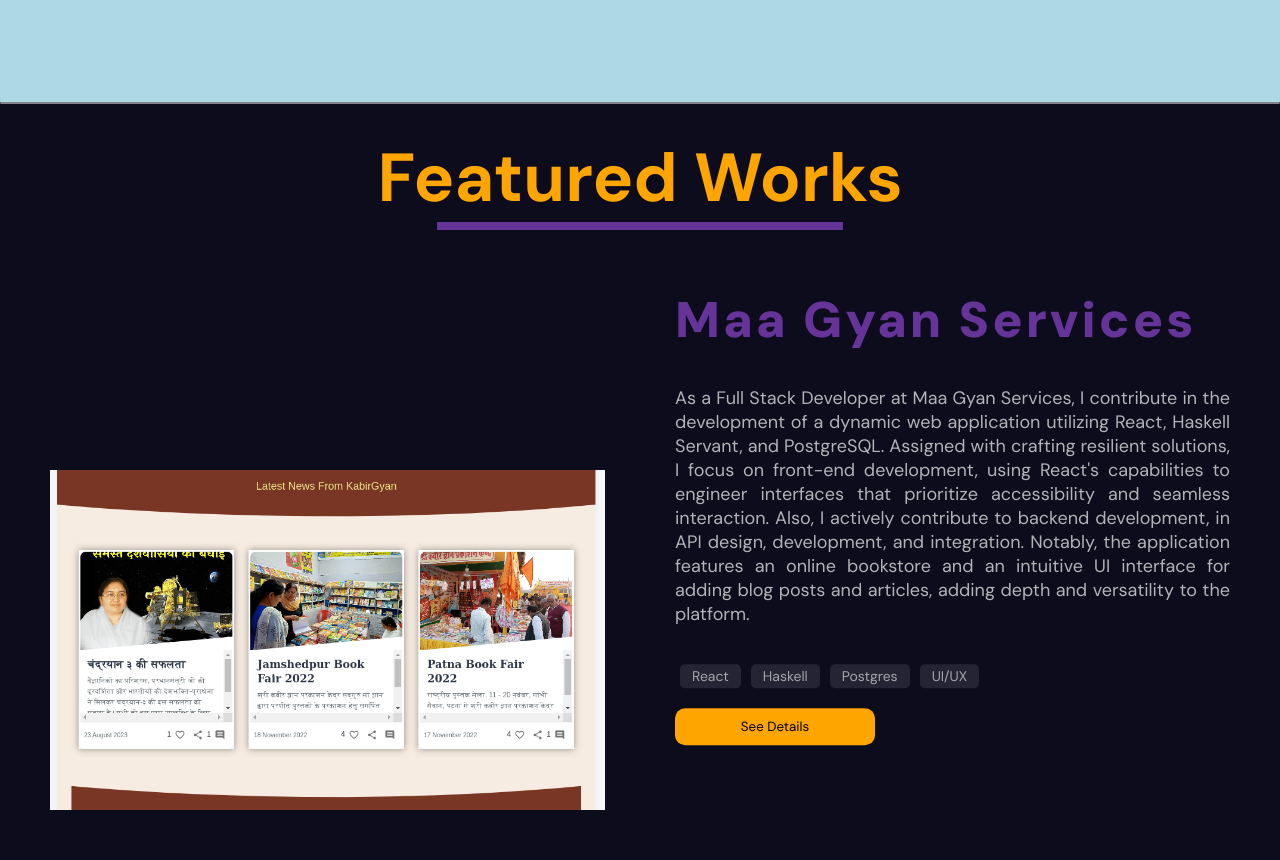
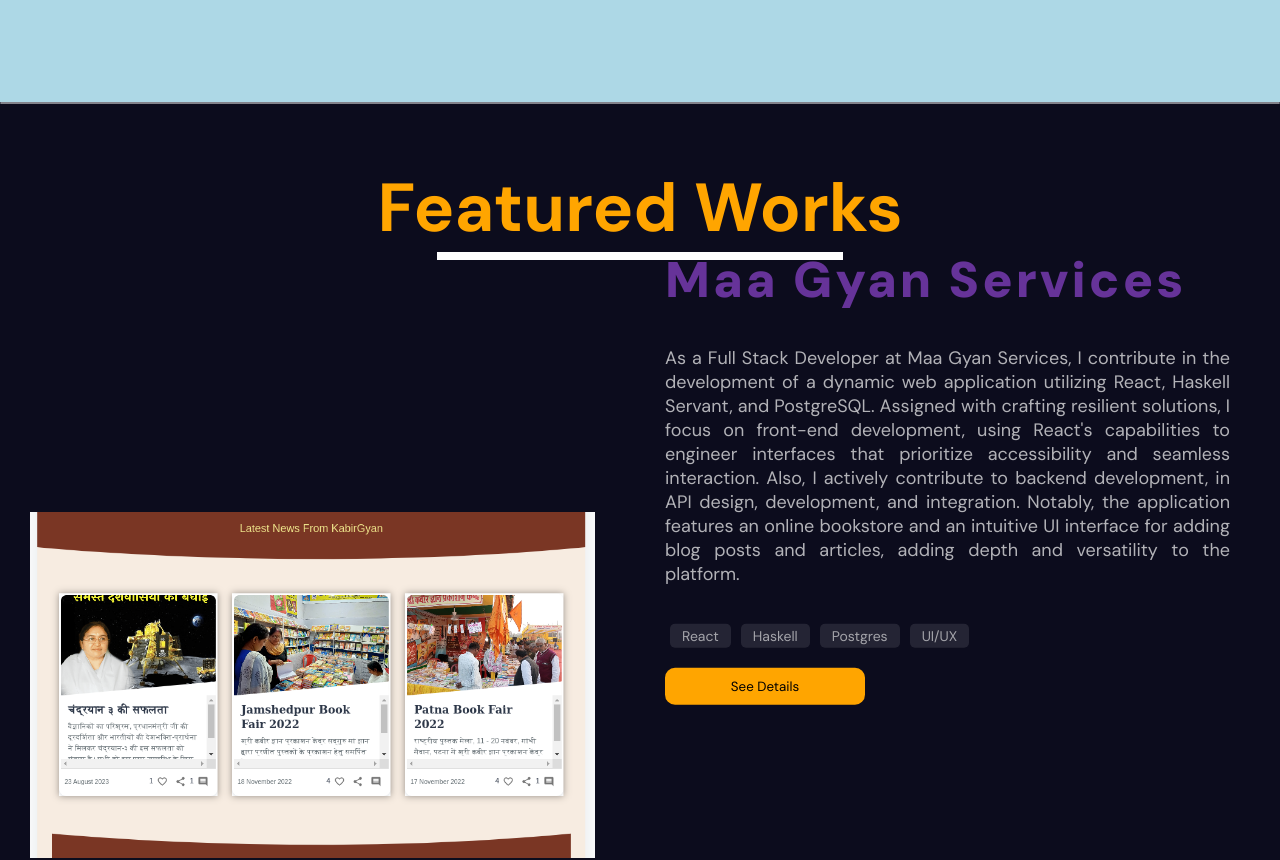
Before and after one commit to archiKumari/my_portfolio, a React (Create React App) app: page / in a window 1280 px wide. Shown: the part 1500-2360 px from the top of the page. Built offline with nearby package versions, Linux system fonts and the light colour scheme.

Commit message:
Minor modifications in portfolio section

```diff
--- a/src/Components/PortfolioSection/PortfolioSection.css
+++ b/src/Components/PortfolioSection/PortfolioSection.css
@@ -6,6 +6,7 @@
     position: sticky;
     top: 0;
     left: 0;
+    padding-top: 30px;
     text-align: center;
     color: orange;
     font-size: 34px;
@@ -16,7 +17,7 @@
 
     .progressBar {
       height: 8px;
-      background-color: rebeccapurple;
+      background-color: white;
     }
   }
 
@@ -38,9 +39,8 @@
 
       .imageContainer {
         flex: 1;
-        height: 80%;
-        margin-top: 20px;
-        margin-left: 20px;
+        height: 60%;
+        margin-top: 50px;
 
         img {
           width: 100%;
--- a/src/Components/PortfolioSection/PortfolioSection.jsx
+++ b/src/Components/PortfolioSection/PortfolioSection.jsx
@@ -17,7 +17,7 @@ const Single = ({ item, type }) => {
     target: ref,
   });
 
-  const y = useTransform(scrollYProgress, [0, 1], [-150, 150], {
+  const y = useTransform(scrollYProgress, [0, 1], [-250, 250], {
     ease: easeInOut,
     duration: 1,
   });
```
